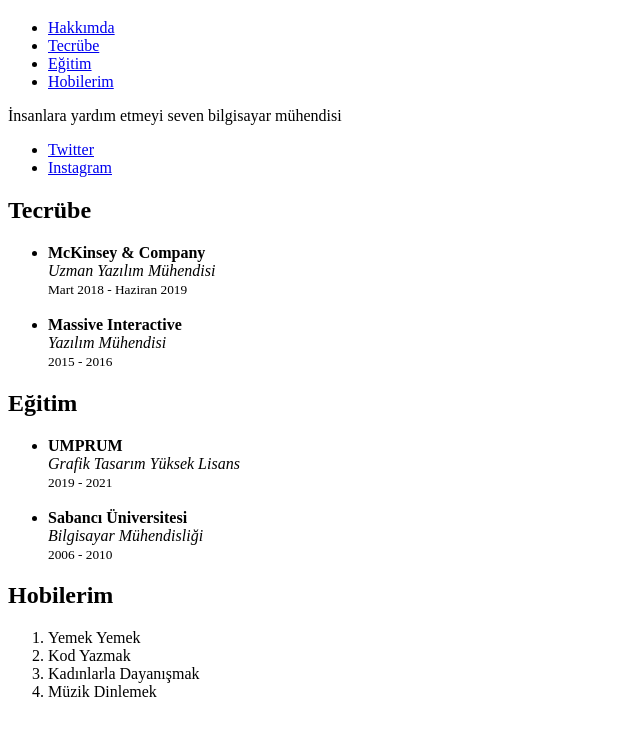
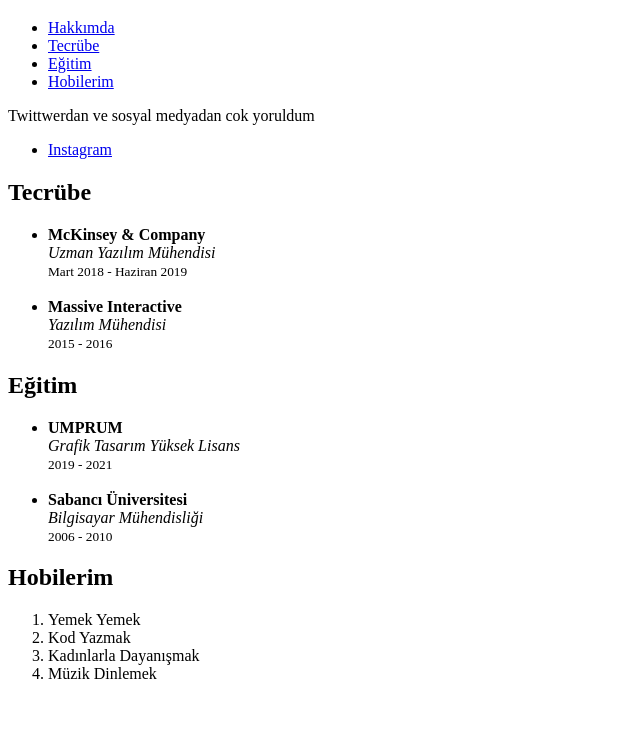
Before and after one commit to midorikocak/ben, a plain HTML site: page index.html in a window 1280 px wide. Shown: the part 61-796 px from the top of the page, without its empty margins (0-640 px from the left). Drawn offline with Linux system fonts and the light colour scheme.

Commit message:
Update index.html

```diff
--- a/index.html
+++ b/index.html
@@ -2,7 +2,7 @@
 <html>
 <head>
 	<meta charset="utf-8">
-	<title>Midori Kocak</title>
+	<title>Skandallar Kralicesi</title>
 </head>
 <body>
 	<div id="hakkimda">
@@ -25,12 +25,9 @@
 			</li>
 		</ul>
 
-		<p>İnsanlara yardım etmeyi seven bilgisayar mühendisi</p>
+		<p>Twittwerdan ve sosyal medyadan cok yoruldum</p>
 
 		<ul>
-			<li>
-				<a href="http://www.twitter.com/midorikocak">Twitter</a>
-			</li>
 			<li>
 				<a href="http://www.instagram.com/midorikocak">Instagram</a>
 			</li>
```
